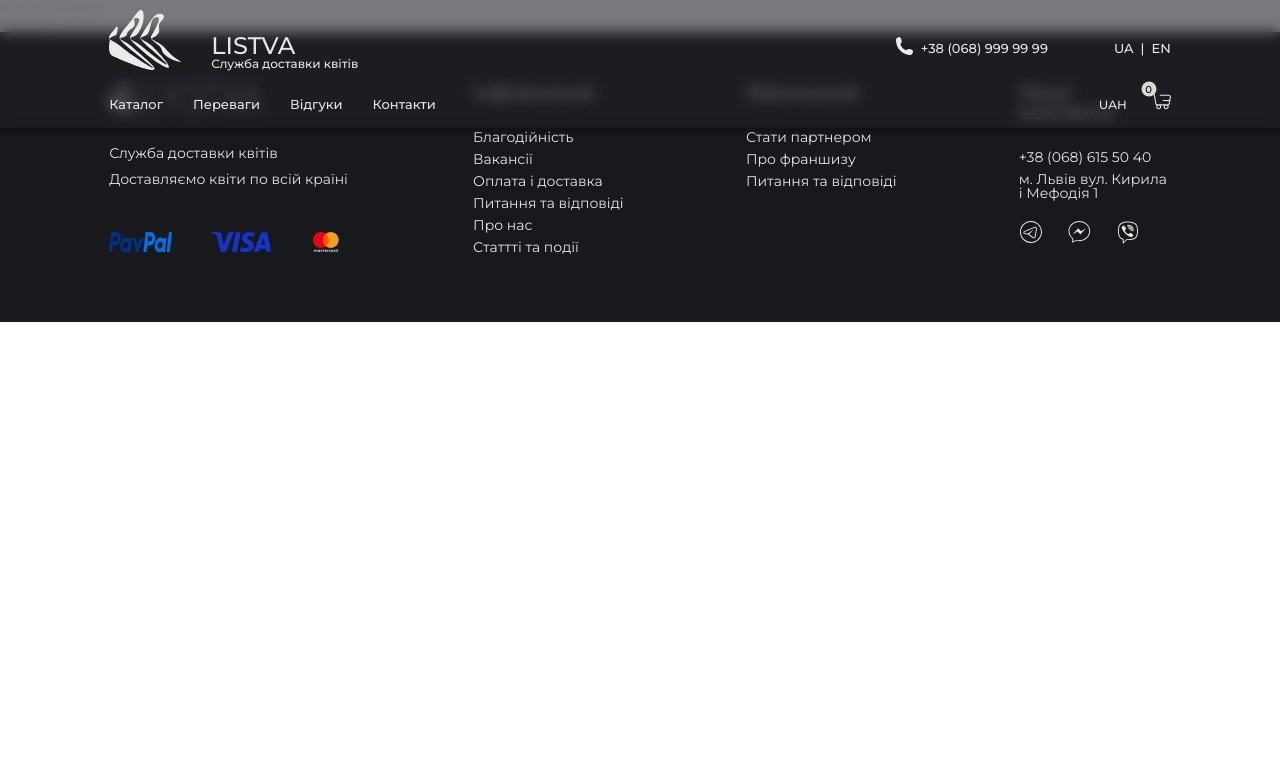
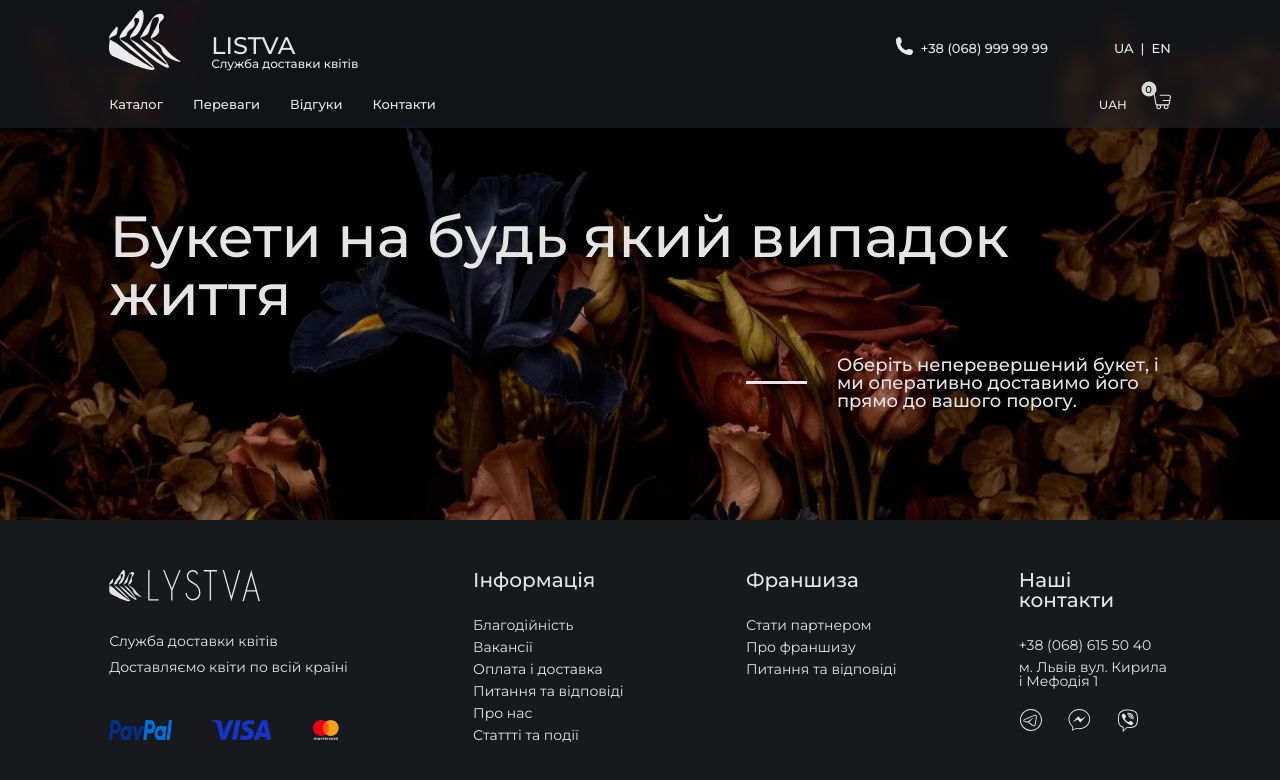
Before and after one commit to MaksMBO/Listva-Empat-, a React (Create React App) app: page /catalog in a window 1280 px wide. Shown: the top 780 px of the page. Built offline with nearby package versions, Linux system fonts and the light colour scheme.

Commit message:
start desktop catalog

```diff
--- a/src/components/Catalog/MainCatalog.jsx
+++ b/src/components/Catalog/MainCatalog.jsx
@@ -1,7 +1,24 @@
-import React from 'react'
+import React from "react";
+import { useTranslation } from "react-i18next";
+import "../../styles/catalog-title.scss";
 
 export default function MainCatalog() {
+  const { t } = useTranslation();
+
   return (
-    <div>MainCatalog</div>
-  )
+    <div className="catalog-main">
+      <div className="catalog-main__content">
+        <p className="catalog-main__title">{t("catalog-main.title")}</p>
+        <div className="catalog-main__subtitle-block">
+          <div className="catalog-main__line-subtitle-container">
+            <div className="catalog-main__line-subtitle"></div>
+          </div>
+
+          <span className="catalog-main__subtitle">
+            {t("catalog-main.subtitle")}
+          </span>
+        </div>
+      </div>
+    </div>
+  );
 }
--- a/src/i18n/en.json
+++ b/src/i18n/en.json
@@ -102,5 +102,9 @@
     "title": "Order feedback!",
     "subtitle": "Enter your phone number and we will call you back within 10 minutes.",
     "submit-button": "Order a call"
+  },
+  "catalog-main": {
+    "title": "Bouquets for any occasion",
+    "subtitle": "Choose the perfect bouquet, and we will promptly deliver it directly to your doorstep."
   }
 }
--- a/src/i18n/uk.json
+++ b/src/i18n/uk.json
@@ -100,5 +100,9 @@
     "title": "Замовити зворотній зв’язок!",
     "subtitle": "Введіть номер телефону і ми передзвонимо вам протягом 10 хвилин.",
     "submit-button": "Замовити дзвінок"
+  },
+  "catalog-main": {
+    "title": "Букети на будь який випадок життя",
+    "subtitle": "Оберіть неперевершений букет, і ми оперативно доставимо його прямо до вашого порогу."
   }
 }
--- a/src/pages/Catalog/index.jsx
+++ b/src/pages/Catalog/index.jsx
@@ -1,7 +1,9 @@
+import "../../styles/catalog.scss";
+
 export default function Catalog() {
-    return (
-      <>
-        aboba
-      </>
-    );
-  }
+  return (
+    <>
+
+    </>
+  );
+}
--- a/src/styles/about-bouquet.scss
+++ b/src/styles/about-bouquet.scss
@@ -6,7 +6,6 @@ $header-padding-left-right: 8.54%;
   &__content {
     padding: 2rem $header-padding-left-right;
     margin-top: 7.9875rem;
-
     display: grid;
     grid-template-columns: repeat(12, 1fr);
     grid-gap: 1.875rem;
--- /dev/null
+++ b/src/styles/catalog-title.scss
@@ -0,0 +1,39 @@
+$header-padding-right-left: 8.54%;
+$header-padding-bottom-top: 5rem;
+
+.catalog-main {
+  padding: $header-padding-bottom-top $header-padding-right-left;
+  &__content {
+    height: 65vh;
+  }
+  &__title {
+    margin-top: 7.9875rem;
+    font-weight: 500;
+    font-size: 3.625rem;
+    margin-bottom: 2rem;
+  }
+
+  &__subtitle-block {
+    display: grid;
+    grid-template-columns: repeat(12, 1fr);
+    grid-gap: 1.875rem;
+  }
+  &__line-subtitle-container {
+    display: flex;
+    justify-content: center;
+    align-items: center;
+    grid-column: 8 / span 1;
+    width: 100%;
+  }
+  &__subtitle {
+    font-weight: 500;
+    font-size: 1.125rem;
+    grid-column: span 4 / -1;
+  }
+
+  &__line-subtitle {
+    height: 0.1875rem;
+    background-color: #e5e5e5;
+    width: 100%;
+  }
+}
--- a/src/styles/catalog.scss
+++ b/src/styles/catalog.scss
@@ -1,10 +1,11 @@
 .landing-container {
   overflow: hidden;
   &__main {
-      background-image: url("../assets/images/landig/main-page-backbround.webp");
+    background-image: url("../assets/images/catalog/catalog-background.webp");
+    background-position: 0 10%;
+    background-repeat: no-repeat;
     background-size: cover;
-      background-position: center;
-      height: 100vh;
+    height: 65vh;
   }
 
   &__body {
@@ -24,45 +25,13 @@
         rgba(63, 44, 63, 0.0305) 100%
       ),
       linear-gradient(0deg, rgba(0, 0, 0, 0.44), rgba(0, 0, 0, 0.44)),
-        url("../assets/images/landig/main-page-backbround.webp");
+      url("../assets/images/catalog/catalog-background.webp");
     background-size: cover;
-      background-size: 619%;
-      background-position: calc(58.2% + 5%) calc(49.52% + 5%);
+    background-size: 409%;
+    background-position: 45% 80%;
     background-repeat: no-repeat;
     filter: blur(60px);
     clip-path: inset(5% 5% 5% 5%);
     overflow: hidden;
   }
-
-    @media (max-width: 1024px) {
-      &__main {
-        height: 60vh;
 }
-    }
-
-    @media (max-width: 740px) {
-      &__main {
-        height: 50vh;
-      }
-    }
-
-    @media (max-width: 600px) {
-      &__blurry-background {
-        position: absolute;
-        top: -64%;
-        left: -50%;
-        width: 270%;
-        height: 200%;
-      }
-    }
-  }
-
-  @media (max-width: 1024px) {
-    @media (max-height: 550px) {
-      .landing-container {
-        &__main {
-          height: 100vh;
-        }
-      }
-    }
-  }
```
Also changed, not shown: src/assets/images/catalog/catalog-background.webp. Lines whose indentation alone changed are shown as unchanged.
